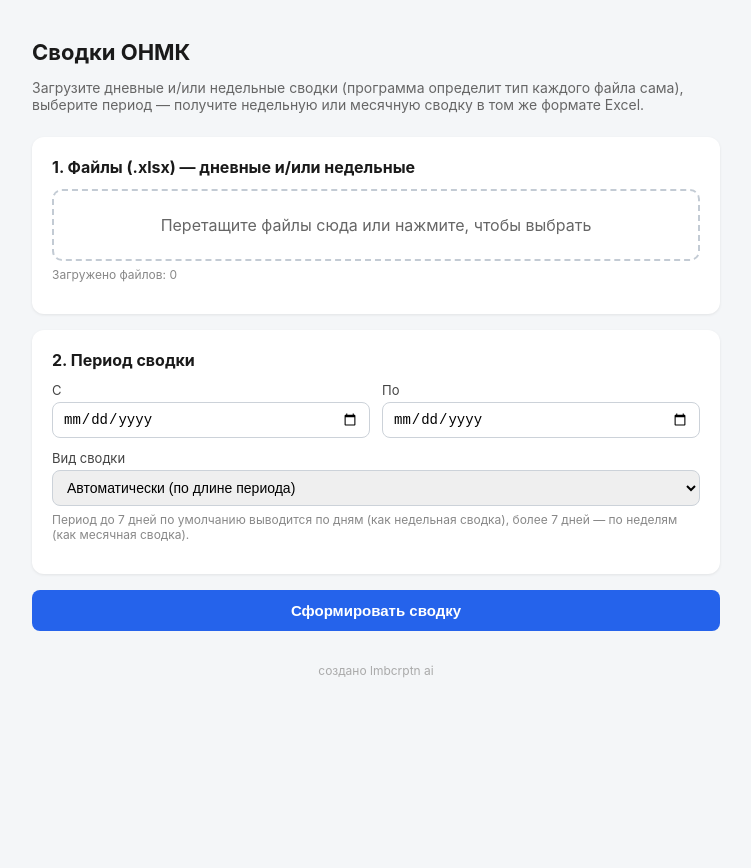
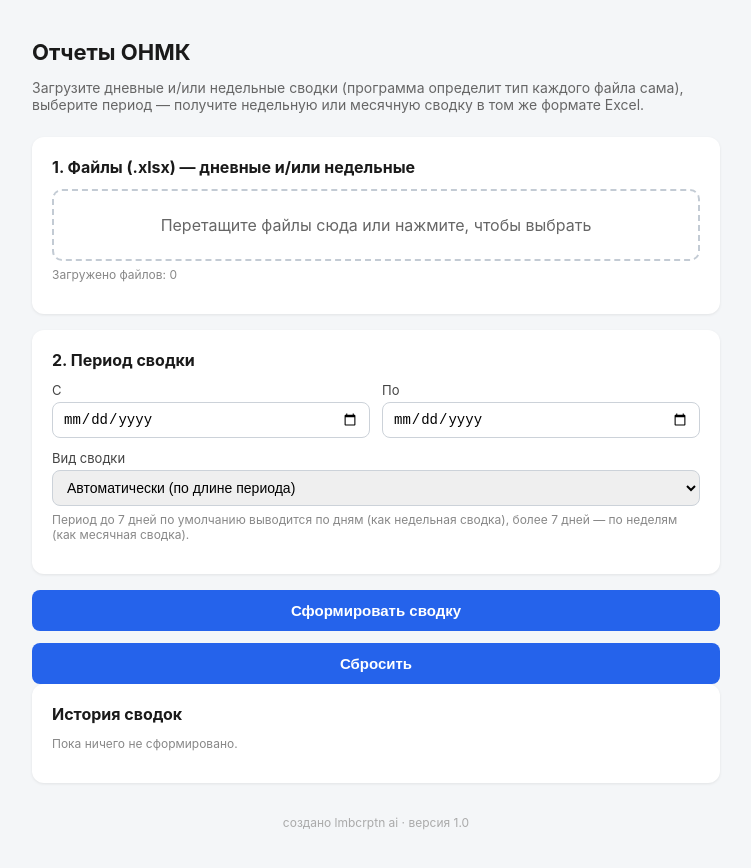
Before and after one commit to lmbcrptn/onmk-app-clean, a Next.js app: page / in a window 1280 px wide. Shown: the top 868 px of the page, without its empty margins (264-1015 px from the left). Before the commit the page ends 800 px from the top, so only its background shows below. Built offline with nearby package versions, Linux system fonts and the light colour scheme.

Commit message:
Implement history tracking for report generation
Added history management for report generation, including loading and saving history to local storage. Updated UI to display history and clear it when needed.

```diff
--- a/app/page.tsx
+++ b/app/page.tsx
@@ -1,8 +1,45 @@
 "use client";
 
-import { useState, useRef } from "react";
+import { useState, useRef, useEffect } from "react";
 
 type Mode = "auto" | "days" | "weeks";
+
+interface HistoryEntry {
+  id: string;
+  generatedAt: string; // ISO
+  filename: string;
+  periodLabel: string;
+  modeLabel: string;
+}
+
+const HISTORY_KEY = "onmk_report_history";
+
+function loadHistory(): HistoryEntry[] {
+  if (typeof window === "undefined") return [];
+  try {
+    const raw = window.localStorage.getItem(HISTORY_KEY);
+    return raw ? JSON.parse(raw) : [];
+  } catch {
+    return [];
+  }
+}
+
+function saveHistory(entries: HistoryEntry[]) {
+  try {
+    window.localStorage.setItem(HISTORY_KEY, JSON.stringify(entries));
+  } catch {
+    /* ignore */
+  }
+}
+
+function fmtDateTime(iso: string): string {
+  const d = new Date(iso);
+  const dd = String(d.getDate()).padStart(2, "0");
+  const mm = String(d.getMonth() + 1).padStart(2, "0");
+  const hh = String(d.getHours()).padStart(2, "0");
+  const min = String(d.getMinutes()).padStart(2, "0");
+  return `${dd}.${mm}.${d.getFullYear()} ${hh}:${min}`;
+}
 
 export default function Home() {
   const [files, setFiles] = useState<File[]>([]);
@@ -15,7 +52,29 @@ export default function Home() {
   const [checkWarnings, setCheckWarnings] = useState<string[]>([]);
   const [success, setSuccess] = useState(false);
   const [drag, setDrag] = useState(false);
+  const [history, setHistory] = useState<HistoryEntry[]>([]);
   const inputRef = useRef<HTMLInputElement>(null);
+
+  useEffect(() => {
+    setHistory(loadHistory());
+  }, []);
+
+  function resetForm() {
+    setFiles([]);
+    setStart("");
+    setEnd("");
+    setMode("auto");
+    setError(null);
+    setWarnings([]);
+    setCheckWarnings([]);
+    setSuccess(false);
+    if (inputRef.current) inputRef.current.value = "";
+  }
+
+  function clearHistory() {
+    setHistory([]);
+    saveHistory([]);
+  }
 
   function addFiles(list: FileList | null) {
     if (!list) return;
@@ -97,6 +156,23 @@ export default function Home() {
       URL.revokeObjectURL(url);
 
       setSuccess(true);
+
+      const modeLabel =
+        mode === "days"
+          ? "по дням"
+          : mode === "weeks"
+          ? "по неделям"
+          : "автоматически";
+      const entry: HistoryEntry = {
+        id: `${Date.now()}`,
+        generatedAt: new Date().toISOString(),
+        filename,
+        periodLabel: `${start} — ${end}`,
+        modeLabel,
+      };
+      const updated = [entry, ...history].slice(0, 50);
+      setHistory(updated);
+      saveHistory(updated);
     } catch (e: unknown) {
       setError(e instanceof Error ? e.message : String(e));
     } finally {
@@ -106,7 +182,7 @@ export default function Home() {
 
   return (
     <div className="container">
-      <h1>Сводки ОНМК</h1>
+      <h1>Отчеты ОНМК</h1>
       <p className="subtitle">
         Загрузите дневные и/или недельные сводки (программа определит тип
         каждого файла сама), выберите период — получите недельную или
@@ -186,9 +262,14 @@ export default function Home() {
         </p>
       </div>
 
-      <button className="btn" disabled={loading} onClick={handleSubmit}>
-        {loading ? "Формирование..." : "Сформировать сводку"}
-      </button>
+      <div className="row">
+        <button className="btn" disabled={loading} onClick={handleSubmit}>
+          {loading ? "Формирование..." : "Сформировать сводку"}
+        </button>
+        <button className="btn btnSecondary" type="button" onClick={resetForm}>
+          Сбросить
+        </button>
+      </div>
 
       {error && <div className="error">{error}</div>}
       {success && !error && (
@@ -217,7 +298,32 @@ export default function Home() {
         </div>
       )}
 
-      <p className="footer">создано lmbcrptn ai</p>
+      <div className="card">
+        <div className="historyHeader">
+          <h2>История сводок</h2>
+          {history.length > 0 && (
+            <button className="linkBtn" type="button" onClick={clearHistory}>
+              Очистить
+            </button>
+          )}
+        </div>
+        {history.length === 0 ? (
+          <p className="hint">Пока ничего не сформировано.</p>
+        ) : (
+          <ul className="historyList">
+            {history.map((h) => (
+              <li key={h.id}>
+                <div className="historyMain">{h.filename}</div>
+                <div className="historyMeta">
+                  {fmtDateTime(h.generatedAt)} · период {h.periodLabel} · {h.modeLabel}
+                </div>
+              </li>
+            ))}
+          </ul>
+        )}
+      </div>
+
+      <p className="footer">создано lmbcrptn ai · версия 1.0</p>
     </div>
   );
 }
```
